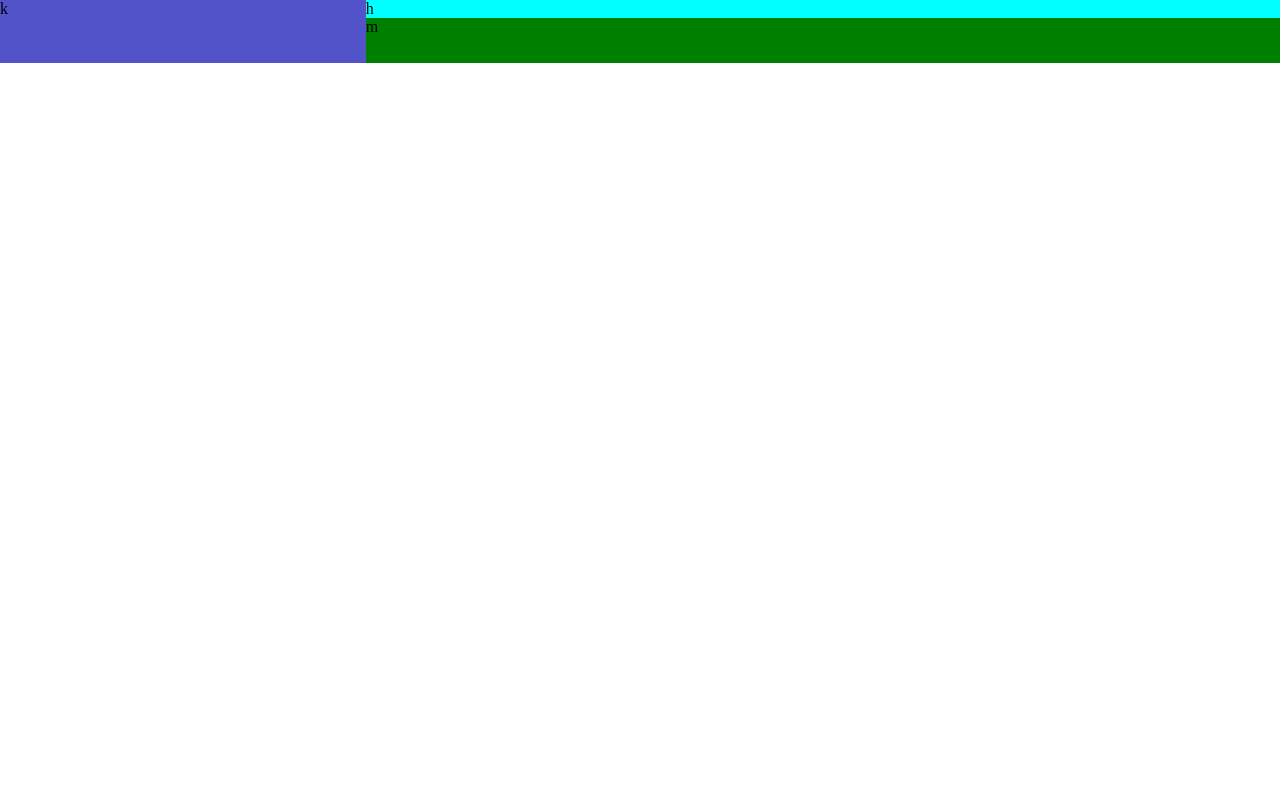
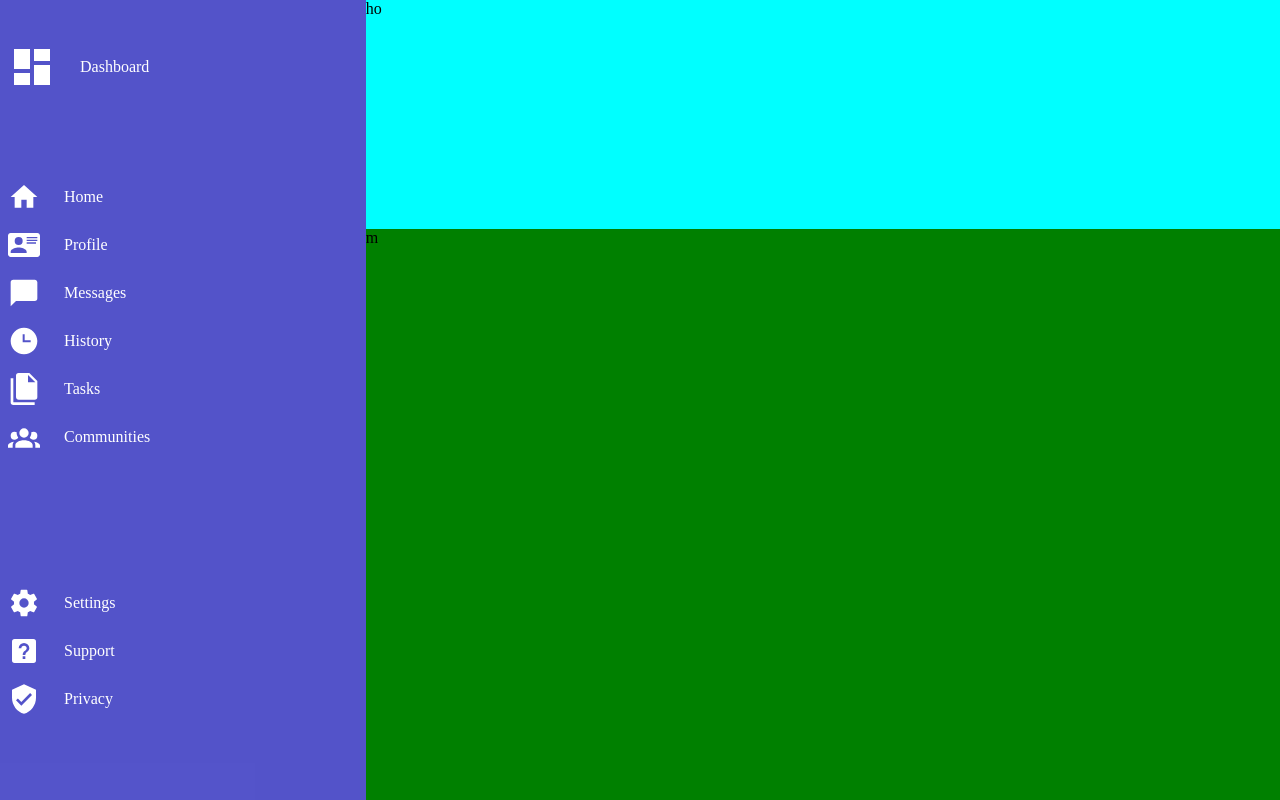
Before and after one commit to Kwasi48/admin-dashboard, a plain HTML site: page index.html in a window 1280 px wide. Drawn offline with Linux system fonts and the light colour scheme.

Commit message:
did the sidebar and added some assets

```diff
--- a/index.html
+++ b/index.html
@@ -8,8 +8,65 @@
 </head>
 <body>
     <div class="container">
-        <div class=side-note>k</div>
-        <div class="header">h</div>
+        <div class=side-note>
+            <div class="dashy giddy">
+                <img src="./icons/view-dashboard.svg" alt="" class="dasi">
+                <p>Dashboard</p>
+            </div>
+
+            <ul>
+                <li><div class="dashy">
+                    <img src="./icons/home.svg" alt="home" class="dash">
+                    <p>Home</p>
+                </div></li>
+                <li><div class="dashy">
+                    <img src="./icons/card-account-details.svg" alt="Profile" class="dash">
+                    <p>Profile</p>
+                    </div>
+                </li>
+                 <li><div class="dashy">
+                    <img src="./icons/message.svg" alt="Profile" class="dash">
+                    <p>Messages</p>
+                    </div>
+                </li>
+                 <li><div class="dashy">
+                    <img src="./icons/clock-time-three.svg" alt="Profile" class="dash">
+                    <p>History</p>
+                    </div>
+                </li>
+                 <li><div class="dashy">
+                    <img src="./icons/file-multiple.svg" alt="Profile" class="dash">
+                    <p>Tasks</p>
+                    </div>
+                </li>
+                 <li><div class="dashy">
+                    <img src="./icons/account-group.svg" alt="Profile" class="dash">
+                    <p>Communities</p>
+                    </div>
+                </li>
+            </ul>
+
+            <div>
+                <ul>
+                    <li><div class="dashy">
+                        <img src="./icons/cog.svg" alt="Profile" class="dash">
+                        <p>Settings</p>
+                        </div>
+                    </li>
+                    <li><div class="dashy">
+                        <img src="./icons/help-box.svg" alt="Profile" class="dash">
+                        <p>Support</p>
+                        </div>
+                    </li>
+                    <li><div class="dashy">
+                        <img src="./icons/shield-check.svg" alt="Profile" class="dash">
+                        <p>Privacy</p>
+                        </div>
+                    </li>
+                </ul>
+            </div>
+        </div>
+        <div class="header">ho</div>
         <div class="main">m</div>
 
     </div>
--- a/style.css
+++ b/style.css
@@ -2,18 +2,34 @@
     box-sizing: border-box;
     margin: 0px;
     padding: 0px;
-    overflow: auto;
+
+    /* overflow: auto; */
 }
+
+:root {
+
+    --icon-height: 2rem;
+    --icon-width: 2rem;
+    --icon-dash: 3rem;
+    --icon-dasw: 3rem;
+}
+
+
 
 .container {
     display: grid;
     grid-template-columns: 2fr 5fr;
     grid-template-rows: 2fr 5fr;
+    height: 100vh;
+    width: 100vw;
+
 }
 
 .side-note {
+    display: grid;
     grid-area:1 / 1 /3 / 2 ;
     background-color: rgba(20, 20, 182, 0.729);
+    gap: 3rem;
 }
 
 .header{
@@ -25,3 +41,36 @@
     grid-area: 2 /2/3/3;
     background-color: green;
 }
+
+img {
+    filter: invert(100%);
+}
+
+
+.dash {
+    height: var(--icon-height);
+    width: var(--icon-width);
+}
+
+.dasi {
+    height: var(--icon-dash);
+    width: var(--icon-dasw);
+}
+
+.dashy p{
+ color: white;
+}
+
+ul{
+    gap: 1rem;
+    display: flex;
+    flex-direction: column;
+ }
+.dashy{
+    display: flex;
+    flex-direction: row;
+    align-items: center;
+    justify-content: flex-start;
+    gap: 1.5rem;
+    padding-left: 0.5rem;
+}
```
Also changed, not shown: icons/shield-check.svg (added).
